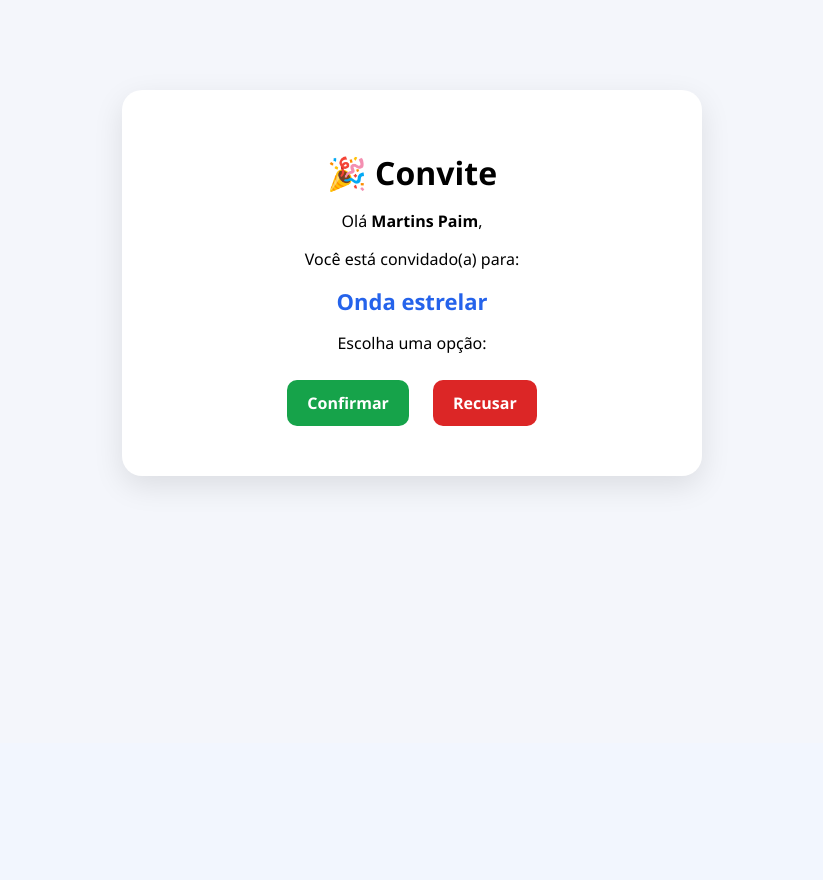
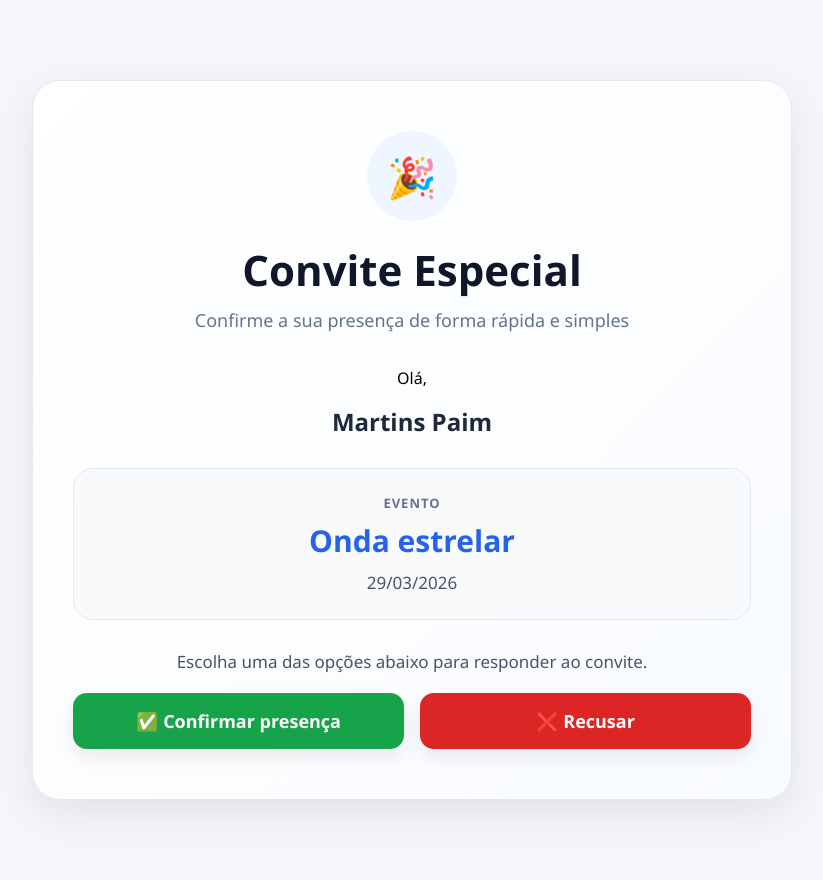
Before and after one commit to 9free13-sys/invitation-app, a Django app: page /invite/8e486f45-cab9-4685-8117-c3c683e62fcb/ in a window 1280 px wide. Shown: the part 57-937 px from the top of the page, without its empty margins (228-1051 px from the left). Before the commit the page ends 547 px from the top, so only its background shows below. Run offline with Django 5.2, Linux system fonts and the light colour scheme; data comes from the database, SQL or seed files in the repository; both versions use the stored data as it was after the commit.

Commit message:
melhora design da pagina de convite

```diff
--- a/guests/templates/guests/invite_page.html
+++ b/guests/templates/guests/invite_page.html
@@ -4,35 +4,109 @@
 
 {% block content %}
 <style>
-    .invite-card {
-        max-width: 500px;
-        margin: 60px auto;
-        background: white;
-        padding: 40px;
-        border-radius: 20px;
-        text-align: center;
-        box-shadow: 0 10px 30px rgba(0,0,0,0.1);
+    .invite-wrapper {
+        max-width: 760px;
+        margin: 50px auto;
     }
 
-    h1 {
+    .invite-card {
+        background: linear-gradient(135deg, #ffffff, #f8fbff);
+        border-radius: 28px;
+        padding: 50px 40px;
+        text-align: center;
+        box-shadow: 0 14px 40px rgba(0,0,0,0.08);
+        border: 1px solid #e5e7eb;
+    }
+
+    .invite-badge {
+        width: 90px;
+        height: 90px;
+        margin: 0 auto 20px;
+        border-radius: 50%;
+        background: #eff6ff;
+        display: flex;
+        align-items: center;
+        justify-content: center;
+        font-size: 40px;
+    }
+
+    .invite-title {
+        font-size: 42px;
+        font-weight: 800;
+        color: #0f172a;
         margin-bottom: 10px;
     }
 
+    .invite-subtitle {
+        font-size: 18px;
+        color: #64748b;
+        margin-bottom: 35px;
+    }
+
+    .guest-name {
+        font-size: 24px;
+        font-weight: 700;
+        color: #1e293b;
+        margin-bottom: 10px;
+    }
+
+    .event-box {
+        background: #f8fafc;
+        border: 1px solid #e2e8f0;
+        border-radius: 20px;
+        padding: 25px;
+        margin: 30px 0;
+    }
+
+    .event-label {
+        font-size: 13px;
+        font-weight: 700;
+        letter-spacing: 1px;
+        text-transform: uppercase;
+        color: #64748b;
+        margin-bottom: 8px;
+    }
+
     .event-name {
-        font-size: 22px;
-        font-weight: bold;
+        font-size: 30px;
+        font-weight: 800;
         color: #2563eb;
-        margin: 15px 0;
+        margin-bottom: 10px;
+    }
+
+    .event-date {
+        font-size: 17px;
+        color: #475569;
+    }
+
+    .action-text {
+        font-size: 17px;
+        color: #475569;
+        margin: 30px 0 20px;
+    }
+
+    .actions {
+        display: grid;
+        grid-template-columns: repeat(2, 1fr);
+        gap: 16px;
+        margin-top: 10px;
     }
 
     .btn {
         display: inline-block;
-        margin: 10px;
-        padding: 12px 20px;
-        border-radius: 10px;
+        padding: 16px 20px;
+        border-radius: 14px;
         text-decoration: none;
-        font-weight: bold;
+        font-size: 18px;
+        font-weight: 700;
         color: white;
+        transition: 0.25s ease;
+        box-shadow: 0 8px 20px rgba(0,0,0,0.08);
+    }
+
+    .btn:hover {
+        transform: translateY(-2px);
+        opacity: 0.95;
     }
 
     .confirm {
@@ -42,22 +116,50 @@
     .decline {
         background: #dc2626;
     }
+
+    @media (max-width: 700px) {
+        .invite-card {
+            padding: 35px 22px;
+        }
+
+        .invite-title {
+            font-size: 32px;
+        }
+
+        .event-name {
+            font-size: 24px;
+        }
+
+        .actions {
+            grid-template-columns: 1fr;
+        }
+    }
 </style>
 
-<div class="invite-card">
-    <h1>🎉 Convite</h1>
+<div class="invite-wrapper">
+    <div class="invite-card">
+        <div class="invite-badge">🎉</div>
 
-    <p>Olá <strong>{{ guest.full_name }}</strong>,</p>
+        <div class="invite-title">Convite Especial</div>
+        <div class="invite-subtitle">Confirme a sua presença de forma rápida e simples</div>
 
-    <p>Você está convidado(a) para:</p>
+        <p>Olá,</p>
+        <div class="guest-name">{{ guest.full_name }}</div>
 
-    <div class="event-name">
-        {{ guest.event.name }}
+        <div class="event-box">
+            <div class="event-label">Evento</div>
+            <div class="event-name">{{ guest.event.name }}</div>
+            <div class="event-date">{{ guest.event.date|date:"d/m/Y" }}</div>
+        </div>
+
+        <div class="action-text">
+            Escolha uma das opções abaixo para responder ao convite.
+        </div>
+
+        <div class="actions">
+            <a href="/invite/{{ guest.token }}/confirm/" class="btn confirm">✅ Confirmar presença</a>
+            <a href="/invite/{{ guest.token }}/decline/" class="btn decline">❌ Recusar</a>
+        </div>
     </div>
-
-    <p>Escolha uma opção:</p>
-
-    <a href="/invite/{{ guest.token }}/confirm/" class="btn confirm">Confirmar</a>
-    <a href="/invite/{{ guest.token }}/decline/" class="btn decline">Recusar</a>
 </div>
 {% endblock %}
```
Also changed, not shown: db.sqlite3.
